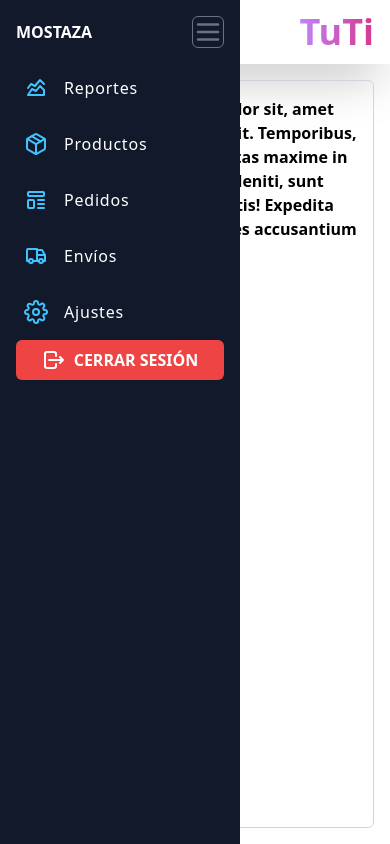
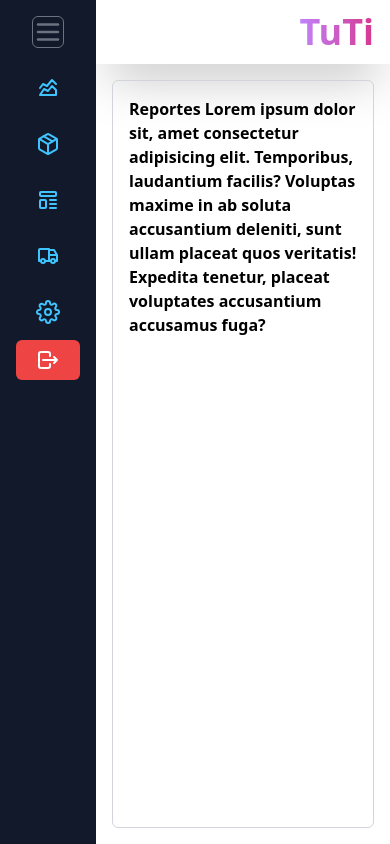
Before and after one commit to fabi4872/tailwind, a React (Vite) app: page / in a window 390 px wide. Built offline with nearby package versions, Linux system fonts and the light colour scheme.

Commit message:
Correccion de errores ultimo

```diff
--- a/src/components/Layout.jsx
+++ b/src/components/Layout.jsx
@@ -44,8 +44,8 @@ const sidebarMenuItems = [
 ];
 
 const Layout = ({ children }) => {
-  const [ open, setOpen ] = useState(true);
   const [ isMobile, setIsMobile ] = useState(false);
+  const [ open, setOpen ] = useState(!(window.innerWidth < 768));
 
   const onClickMenu = () => {
     setOpen(!open);
@@ -67,10 +67,16 @@ const Layout = ({ children }) => {
 
   return (
     <main className={`flex h-screen`}>
-      <Sidebar open={ open } onClickMenu={ onClickMenu } nameShop={ nameShop } sidebarMenuItems={ sidebarMenuItems } className={`h-screen ${isMobile && open ? "fixed" : ""}`} isMobile={ isMobile } />
+      {isMobile && open && (
+        <div
+          className="fixed inset-0 bg-black opacity-25 z-10"
+
+        ></div>
+      )}
+      <Sidebar open={ open } onClickMenu={ onClickMenu } nameShop={ nameShop } sidebarMenuItems={ sidebarMenuItems } className={`h-screen z-20 ${isMobile && open ? "fixed" : ""}`} isMobile={ isMobile } />
       <section className="flex flex-col justify-start flex-grow">
         <Navbar />
-        <article className="m-4 border border-gray-300 rounded-md flex-grow" onClick={(isMobile && open) ? () => onClickMenu() : null}>
+        <article className="m-4 border border-gray-300 rounded-md flex-grow">
           { children }
           <Outlet />
         </article>
```
